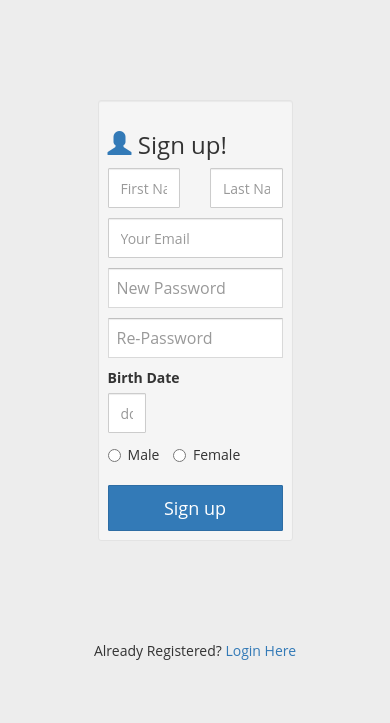
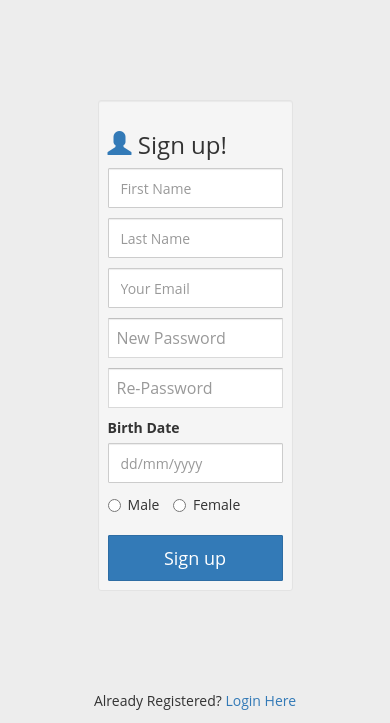
Before and after one commit to cttproject/web_cttproject, a PHP site: page /signup.php in a window 390 px wide. Shown: the top 723 px of the page. Run offline with PHP 8.4, Linux system fonts and the light colour scheme.

Commit message:
rubah tampilan signup
rubah tampilan signup agar responsive

```diff
--- a/signup.php
+++ b/signup.php
@@ -69,13 +69,13 @@ if (isset($_POST['signup'])) {
             <h3><a href="#"><span class="glyphicon glyphicon-user"></span></a> Sign up!</h3>
             <form action="#" method="post" class="form" role="form">
             <div class="row">
-                <div class="col-xs-6 col-md-6">
+                <div class="col-sm-6 col-md-6">
                     <input class="form-control" name="firstname" placeholder="First Name" type="text"
                         required value="<?php if($error) echo $firstname; ?>">
 
                         <span class="text-danger"><?php if (isset($name_error)) echo $name_error; ?></span>
                 </div>
-                <div class="col-xs-6 col-md-6">
+                <div class="col-sm-6 col-md-6">
                     <input class="form-control" name="lastname" placeholder="Last Name" type="text" required />
                 </div>
             </div>
@@ -89,7 +89,7 @@ if (isset($_POST['signup'])) {
             <label for="">
                 Birth Date</label>
             <div class="row">
-                <div class="col-xs-4 col-md-4">
+                <div class="col-sm-4 col-md-4">
                     <input class="form-control"  type="datetime" id="example1" placeholder="dd/mm/yyyy">
                 </div>
 
```
